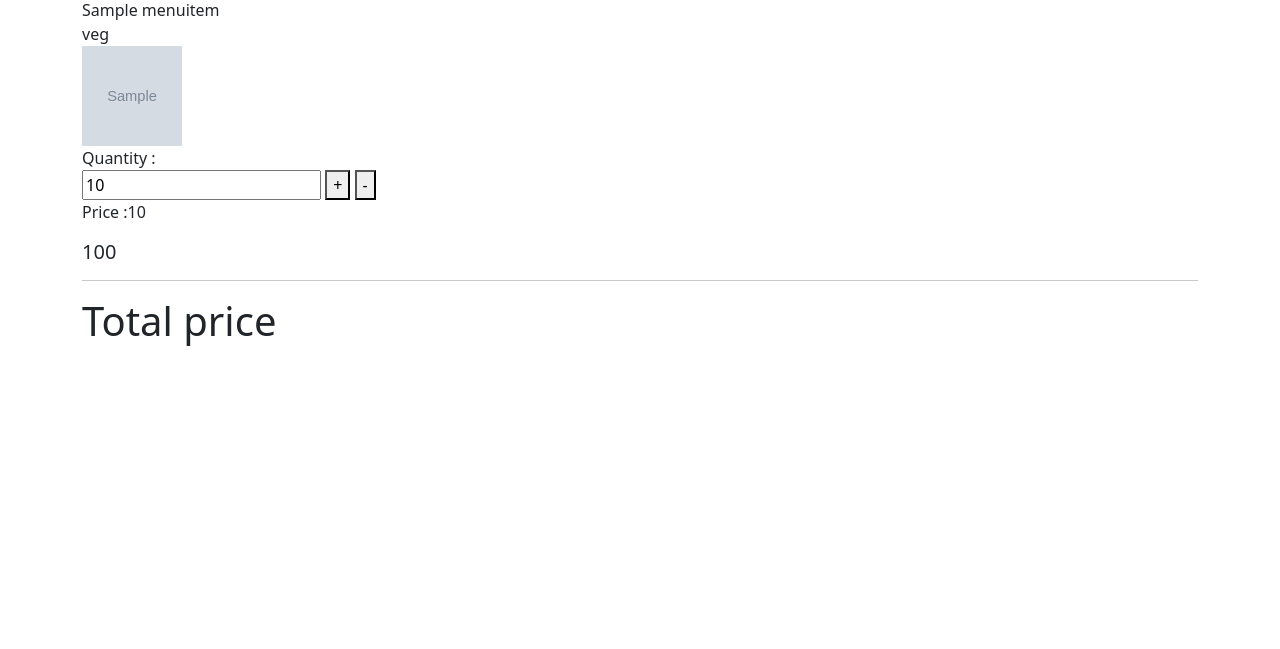
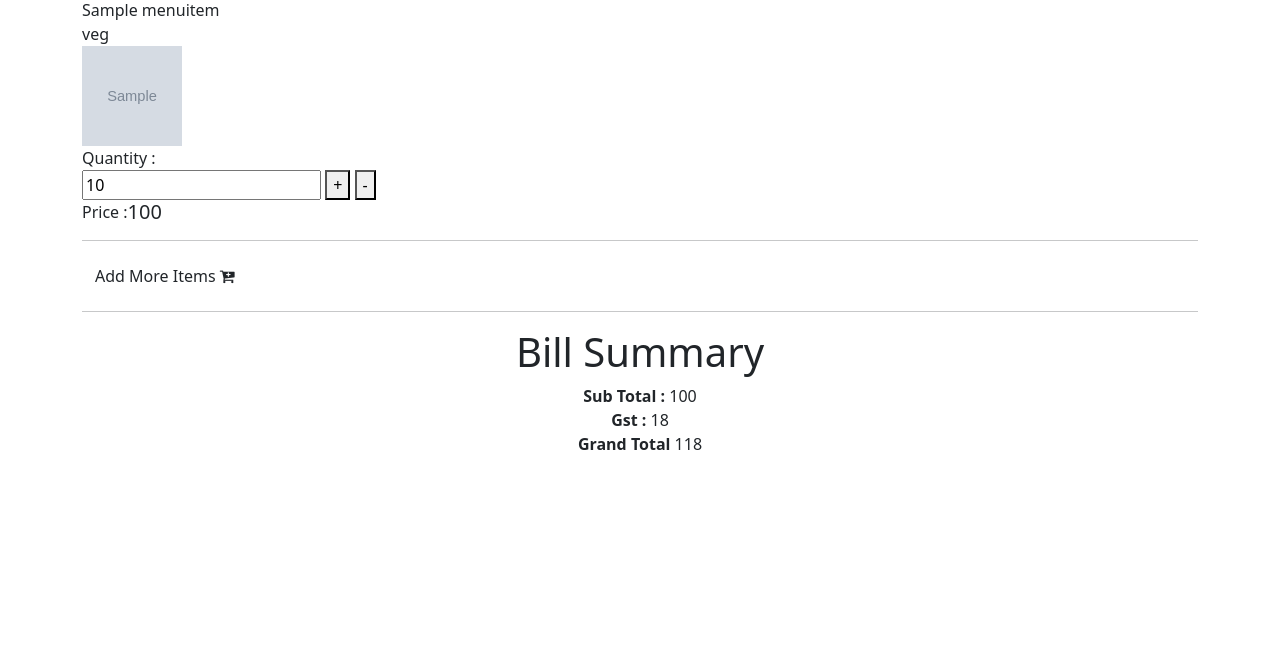
Before and after one commit to Ritik-codiatic/foodapp, a Django app: page /addcart in a window 1280 px wide. Shown: the part 160-809 px from the top of the page. Run offline with Django 3.2, Linux system fonts and the light colour scheme; a user stored in the database is signed in; tables that the repository leaves empty hold one stand-in row (values such as "Sample post"); grey boxes marked "Sample" are stand-in pictures; some libraries are stand-ins or nearby versions.

Commit message:
changes in cart

```diff
--- a/restaurantapp/urls.py
+++ b/restaurantapp/urls.py
@@ -1,6 +1,6 @@
 from django.urls import path
 # local imp
-from .views import HomeView, RestaurantView, ItemView, AddRestaurantView,RestaurantHome, AddMenuCategory, GetAddress, UpdateItem, AddItems, Search, AddCartView, EditRestaurant, ImageGallery, EditItemView
+from .views import HomeView, RestaurantView, ItemView, AddRestaurantView,RestaurantHome, AddMenuCategory, GetAddress, AddItems, Search, AddCartView, EditRestaurant, ImageGallery, EditItemView
 
 urlpatterns = [
     path('',HomeView.as_view()),
@@ -10,10 +10,8 @@ urlpatterns = [
     path('restauranthome/<int:restaurant_id>', RestaurantHome.as_view(), name="restauranthome"),
     path('addmenucategory', AddMenuCategory.as_view()),
     path('getaddress', GetAddress.as_view()),
-    path('restaurantitem/<int:restaurant_id>/<int:category_id>', UpdateItem.as_view()),
     path('additem/<int:restaurant_id>',AddItems.as_view(), name='additems'),
     path('search',Search.as_view(),name='search-result'),
-   # path('addcart/<int:restaurant_id>/<int:item_id>',AddCartView.as_view()),
     path('addcart',AddCartView.as_view()),
     path('editrestaurant/<int:restaurant_id>',EditRestaurant.as_view()),
     path('image-gallery/<int:restaurant_id>',ImageGallery.as_view()),
--- a/restaurantapp/views.py
+++ b/restaurantapp/views.py
@@ -1,13 +1,16 @@
 # django imp
-
-from django.shortcuts import render,redirect
+from django.http.response import HttpResponseNotFound, JsonResponse
+from django.urls import reverse, reverse_lazy
+from .models import *
+from django.views.generic import ListView, CreateView, DetailView, TemplateView
+from django.conf import settings
+from django.views.decorators.csrf import csrf_exempt
+from django.shortcuts import render,redirect,get_object_or_404
 from django.contrib import auth,messages
 from django.views.generic import View
-from django.views.generic.list import ListView
-from django.http import JsonResponse,HttpResponseRedirect
+from django.http import JsonResponse,HttpResponseRedirect,QueryDict
 from django.urls import reverse
-from django.db.models import Q
-from django.db.models import Sum
+from django.db.models import Q,Subquery
 # local imp
 
 from .models import *
@@ -15,6 +18,8 @@ from .forms import *
 
 # lib imp
 from geopy.geocoders import Nominatim
+import stripe
+import json
 # Create your views here.
 
 class HomeView(View):
@@ -53,6 +58,9 @@ class ItemView(View):
         menucategory = MenuCategory.objects.get(id = category_id)
         restaurant = Restaurant.objects.get(id = restaurant_id)
         items = Menu.objects.filter(restaurant=restaurant,item__menu_category = menucategory)
+        # .annotate(quantity=Subquery(
+        # CartItem.objects.filter(
+        #     cart_item__restaurant=restaurant,cart_item__item__menu_category=menucategory)))
         return render(request, self.template_name, context = {'items':items,'menucategory':menucategory,'restaurant':restaurant})
 
 class EditItemView(View):
@@ -140,21 +148,6 @@ class GetAddress(View):
         return JsonResponse({'address':address})
 
 
-class UpdateItem(View):
-    '''view for updating restaurant item by owner'''
-
-    template_name = 'addmenuitem.html'
-    def get(self, request, *args, **kwargs):
-        category_id = kwargs['category_id']
-        restaurant_id = kwargs['restaurant_id']
-        menucategory = MenuCategory.objects.get(id = category_id)
-        restaurant = Restaurant.objects.get(id = restaurant_id)
-        items = []
-        for item in restaurant.menu_set.all():
-            if item.item.menu_category.id == menucategory.id:
-                items.append(item.item)
-        return render(request, self.template_name, context={'items':items,'restaurant':restaurant})
-
 class AddItems(View):
     '''add items by owner'''
 
@@ -194,7 +187,7 @@ class AddCartView(View):
     template_name = 'restaurant/cart.html'
     def get(self, request, *args, **kwargs):
         cart ,_= Cart.objects.get_or_create(user=request.user)
-        cart_items = CartItem.objects.filter(cart=cart.id)
+        cart_items = CartItem.objects.filter(cart=cart.id).order_by('cart_item__item__name')
       #  total_price = cart_items.aggregate(total = Sum('cart_item__price'))
         return render(request, self.template_name, {'cart_item':cart_items})
                                                     #'total_price':total_price['total']})
@@ -211,6 +204,13 @@ class AddCartView(View):
 
         return JsonResponse({'item_quantity':item_quantity})
 
+    def delete(self, request, *args, **kwargs):
+        delete = QueryDict(request.body)
+        item_id = delete.get('remove_item_id')
+        item = Menu.objects.get(id = item_id)
+        cart = Cart.objects.get(user = request.user)
+        cartitem = CartItem.objects.get(cart_item=item, cart=cart).delete()
+        return JsonResponse({})
 
 class EditRestaurant(View):
     '''view for editing restaurant'''
@@ -262,3 +262,17 @@ class ImageGallery(View):
     def delete(self, request, restaurant_id, *args, **kwargs):
         RestaurantImage.objects.get(id = restaurant_id).delete()
         return JsonResponse({})
+
+@csrf_exempt
+def create_checkout_session(request, id):
+	pass
+
+
+class PaymentSuccessView(TemplateView):
+    pass
+
+class PaymentFailedView(TemplateView):
+    pass
+
+class OrderHistoryListView(ListView):
+    pass
--- a/templates/restaurant/cart.html
+++ b/templates/restaurant/cart.html
@@ -5,6 +5,7 @@
 {% block content %}
     {% if cart_item %}
         {% for item in cart_item %}
+        <input type="hidden" value="{{item.cart_item.restaurant.id}}" id="restaurant_id">
         <div class="item_div">
             <input type="hidden" class="item_quantity" value="{{item.quantity}}">
         {{item.cart_item.item.name}} <br>
@@ -12,29 +13,60 @@
         <img src="{{item.cart_item.image.url}}" alt="noimage" width="100px" height="100px"> <br>
         Quantity :<div class="row">
             <div class="col-md-4" id="product-1">
-                <input type="hidden" name="item_id" value="{{item.id}}" class="itemid">
+                <input type="hidden" name="item_id" value="{{item.cart_item.id}}" class="itemid">
                 <input type="number" class="input"  value="{{item.quantity}}" min="1" />
             <button class="button">+</button>
             <button class="button">-</button>
                 </div>
         </div>
         <input type="hidden" class="item_price" value="{{item.cart_item.price}}">
-        <p>Price :{{item.cart_item.price}} <h5 class="item_price">{% widthratio item.quantity 1 item.cart_item.price %}</h5></p>
+        <p style="float: left;"> Price : </p><h5 class="quantity_price" > {% widthratio item.quantity 1 item.cart_item.price %}</h5>
         <hr>
         </div>
         {% endfor %}
-    <h1>Total price</h1>
-    <h3 id="total_price"></h2>
+        <div>
+            <button class="btn btn-black more-items">Add More Items <i class="fa fa-cart-plus" aria-hidden="true"></i></button>
+        </div>
+        <hr>
+        <div>
+            <center>
+            <h1>Bill Summary</h1>
+            <span class="a">Sub Total :</span>
+            <span id="total_price" class="b"></span><br>
+            <span class="a">Gst :</span>
+            <span id="gst_price"></span><br>
+            <span class="a">Grand Total</span>
+            <span id="grand_total"></span>
+            </center>
+        </div>
     {% else %}
     Empty cart
     {% endif %}
+    <style>
+        span.a {
+            font-weight: bold;
+        }
+    </style>
     <script>
+        let item_price = document.getElementsByClassName("quantity_price")
+        let total = 0
+        for(let i=0; i < item_price.length ; i++){
+            total = total + parseInt(item_price[i].innerText)
+        }
+        document.getElementById("total_price").innerHTML=total;
+        let gst_price = total * 18/100;
+        document.getElementById("gst_price").innerHTML=gst_price;
+        let grand_total = total + gst_price
+        document.getElementById("grand_total").innerHTML=grand_total;
+
             $(document).ready(function(){
                 var newVal = 1
                     $(".button").on("click", function() {
                     var $button = $(this);
                     var $parent = $button.parent();
                     var oldValue = $parent.find('.input').val();
+                    var item_id = $parent.find('.itemid').val();
+                    console.log(item_id)
                     if ($button.text() == "+") {
                         newVal = parseFloat(oldValue) + 1;
                         } else {
@@ -46,25 +78,27 @@
                         }
                         }
                         $parent.find('.input').val(newVal);
+                        var csrf_token = '{{ csrf_token }}';
+                        $.ajax({
+                            url : '/addcart' ,
+                            type : 'post' ,
+                            beforeSend: function(xhr) {
+                                    xhr.setRequestHeader("X-CSRFToken", csrf_token);
+                                },
+                            data : {'item_id': item_id ,'quantity':newVal},
+                            dataType : 'json' ,
+                            success: function(result){
+                               window.location.reload()
+                         }
+                        })
+                    });
+                    $(".more-items").click(function(){
+                        let id = $("#restaurant_id").val()
+                        window.location.href="/"+id
+                    })
 
-                    });
             })
 
-        // $(document).ready(function(){
-            // var current = $(".item_div")
-            // var currentdiv = $(this)
-            // var quantity =  currentdiv.find(".item_quantity").val()
-        //     // console.log(quantity)
-        //     $(".item_div").ready(function(){
-        //         var current = $(this)
-        //         var children = current.children()
-        //         var quantity =  children.find(".item_quantity").val()
-        //         var price = children.find(".item_price").val()
-        //         var total = quantity * price
-        //         console.log(price)
-        //         console.log(quantity)
-        //         $(".item_price").text(total)
-        //     })
-        // })
+
     </script>
 {% endblock %}
--- a/templates/user/base.html
+++ b/templates/user/base.html
@@ -12,6 +12,7 @@
 	<link href="https://use.fontawesome.com/releases/v5.6.1/css/all.css" rel="stylesheet">
    <link href="https://fonts.googleapis.com/css2?family=Lato&display=swap" rel="stylesheet">
    <script src="https://cdn.jsdelivr.net/npm/sweetalert2@11"></script>
+   <link rel="stylesheet" href="https://cdnjs.cloudflare.com/ajax/libs/font-awesome/4.7.0/css/font-awesome.min.css">
 </head>
 <body>
     <!-- Sticky header -->
```
Also changed, not shown: FoodTreasure/settings.py (+8 -0 lines), restaurantapp/templatetags/item_quantity.py (added, +12 -0 lines), templates/restaurant/item.html (+35 -7 lines), restaurantapp/templatetags/__init__.py (added).
